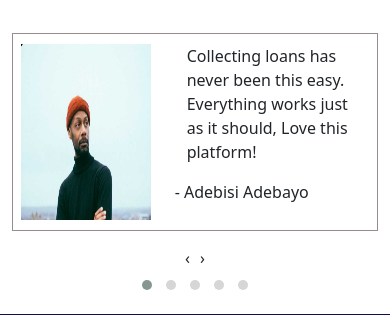
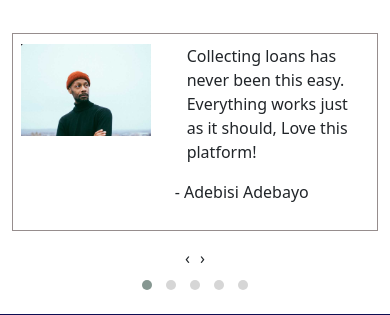
Before and after one commit to Anita-Jamgbadi/ultimate-equals, a plain HTML site: page index.html in a window 390 px wide. Shown: the part 4129-4444 px from the top of the page. Drawn offline with nearby package versions, Linux system fonts and the light colour scheme.

Commit message:
3rd commit

```diff
--- a/style.css
+++ b/style.css
@@ -606,8 +606,4 @@
         overflow: hidden;
     }
 
-    .testimonial-img {
-        height: 100%;
-    }
-
 }
```
